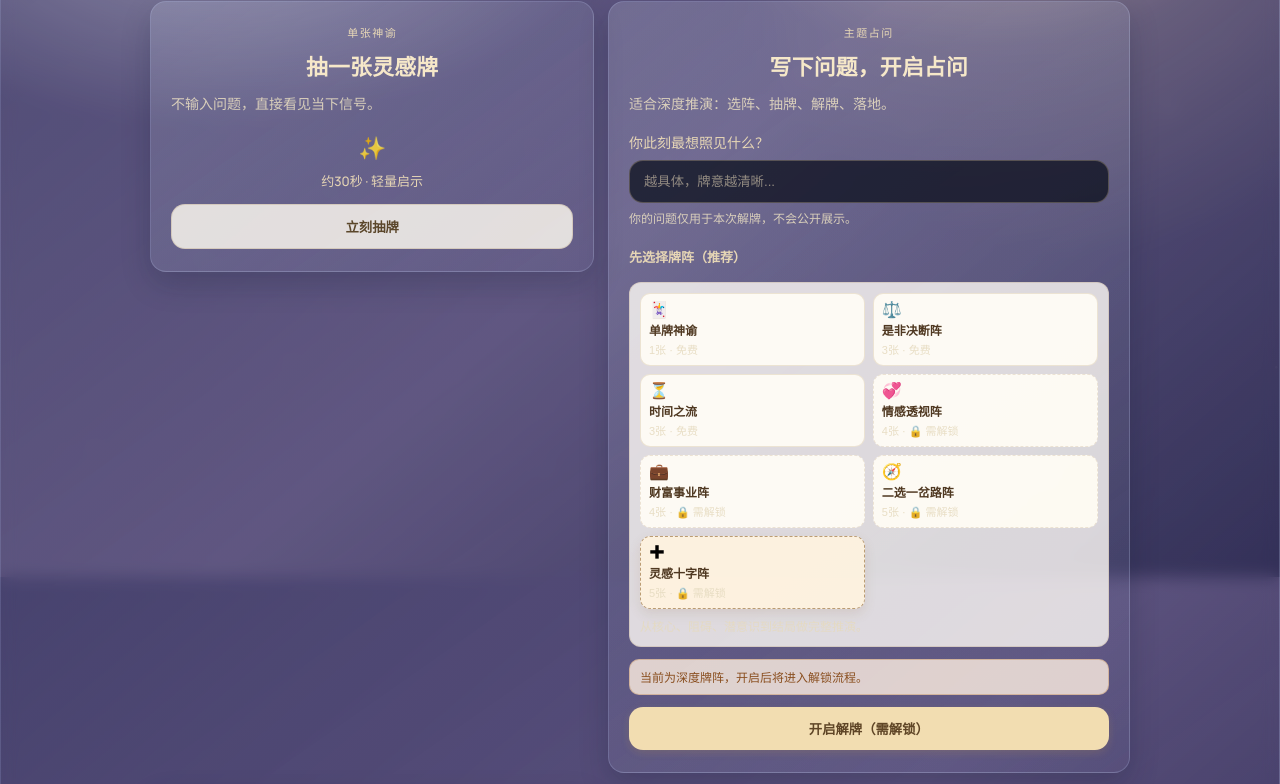
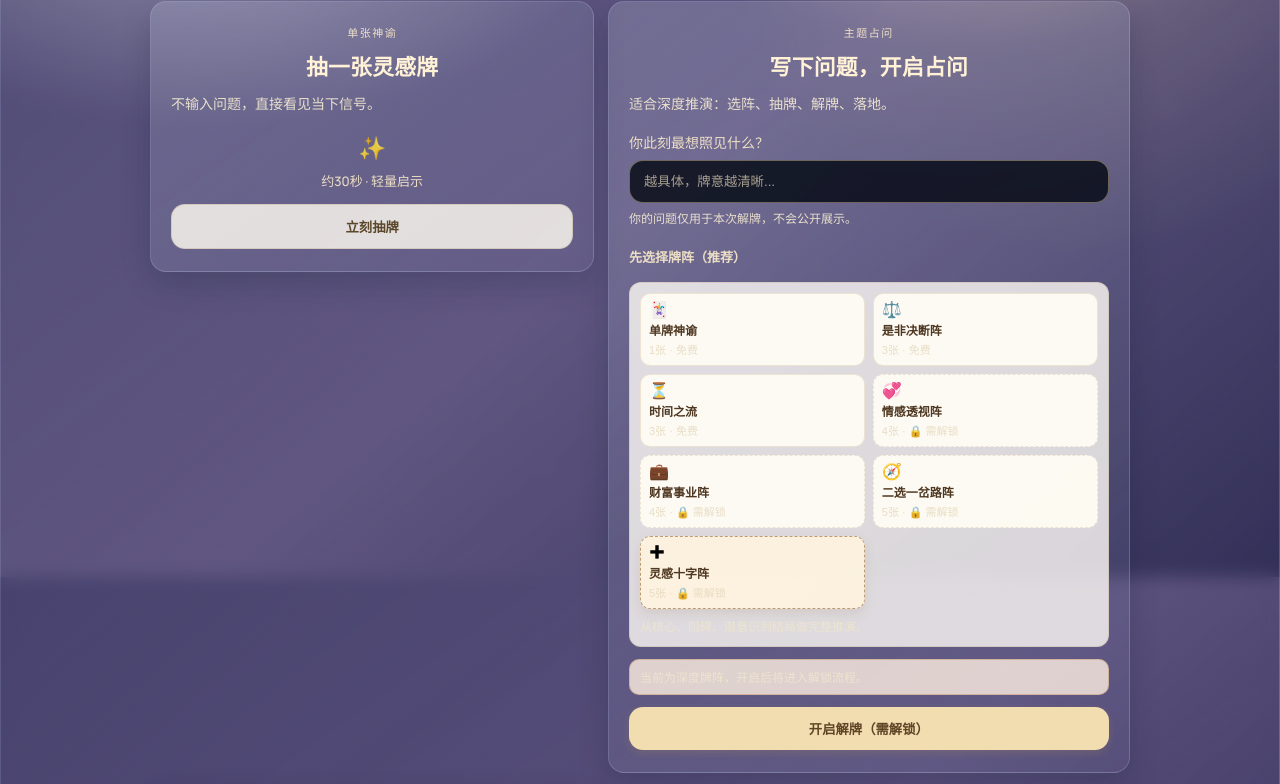
Before and after one commit to jingni0618/-, a plain HTML site: page index.html in a window 1280 px wide. Shown: the part 223-1007 px from the top of the page. Drawn offline with nearby package versions, Linux system fonts and the light colour scheme.

Commit message:
更新0418

```diff
--- a/script.js
+++ b/script.js
@@ -1,8 +1,8 @@
 const deck = [
-  { name: "愚者", emoji: "🚶‍♂️", meaning: "新的开始、自发性、信念的飞跃" }, { name: "魔术师", emoji: "🪄", meaning: "创造力、技能、意志力" }, { name: "女祭司", emoji: "🌙", meaning: "直觉、潜意识、神秘" }, { name: "女皇", emoji: "👑", meaning: "丰收、母性、自然" }, { name: "皇帝", emoji: "🏰", meaning: "权威、结构、稳定" }, { name: "教皇", emoji: "📜", meaning: "传统、信仰、指引" }, { name: "恋人", emoji: "❤️", meaning: "爱、和谐、关系" }, { name: "战车", emoji: " रथ", meaning: "控制、意志力、行动" }, { name: "力量", emoji: "🦁", meaning: "勇气、耐心、温柔" }, { name: "隐士", emoji: "🏮", meaning: "灵魂探索、孤独、内省" }, { name: "命运之轮", emoji: "🎡", meaning: "好运、业力、转折点" }, { name: "正义", emoji: "⚖️", meaning: "公平、真相、因果" }, { name: "倒吊人", emoji: "🦇", meaning: "暂停、放手、换视角" }, { name: "死神", emoji: "💀", meaning: "结束、转变、彻底重生" }, { name: "节制", emoji: "⛲", meaning: "平衡、中庸、耐心" }, { name: "恶魔", emoji: "👿", meaning: "沉迷、物质主义、束缚" }, { name: "高塔", emoji: "⚡", meaning: "突变、混乱、崩塌" }, { name: "星星", emoji: "⭐", meaning: "希望、信念、治愈" }, { name: "月亮", emoji: "🌖", meaning: "幻觉、恐惧、潜意识" }, { name: "太阳", emoji: "☀️", meaning: "积极、活力、成功" }, { name: "审判", emoji: "📯", meaning: "重生、呼唤、宽恕" }, { name: "世界", emoji: "🌍", meaning: "完成、整合、圆满" },
+  { name: "愚者", emoji: "🚶‍♂️", meaning: "新的开始、自发性、信念的飞跃" }, { name: "魔术师", emoji: "🪄", meaning: "创造力、技能、意志力" }, { name: "女祭司", emoji: "🌙", meaning: "直觉、潜意识、神秘" }, { name: "女皇", emoji: "👑", meaning: "丰收、母性、自然" }, { name: "皇帝", emoji: "🏰", meaning: "权威、结构、稳定" }, { name: "教皇", emoji: "📜", meaning: "传统、信仰、指引" }, { name: "恋人", emoji: "❤️", meaning: "爱、和谐、关系" }, { name: "战车", emoji: "🏇", meaning: "控制、意志力、行动" }, { name: "力量", emoji: "🦁", meaning: "勇气、耐心、温柔" }, { name: "隐士", emoji: "🏮", meaning: "灵魂探索、孤独、内省" }, { name: "命运之轮", emoji: "🎡", meaning: "好运、业力、转折点" }, { name: "正义", emoji: "⚖️", meaning: "公平、真相、因果" }, { name: "倒吊人", emoji: "🦇", meaning: "暂停、放手、换视角" }, { name: "死神", emoji: "💀", meaning: "结束、转变、彻底重生" }, { name: "节制", emoji: "⛲", meaning: "平衡、中庸、耐心" }, { name: "恶魔", emoji: "👿", meaning: "沉迷、物质主义、束缚" }, { name: "高塔", emoji: "⚡", meaning: "突变、混乱、崩塌" }, { name: "星星", emoji: "⭐", meaning: "希望、信念、治愈" }, { name: "月亮", emoji: "🌖", meaning: "幻觉、恐惧、潜意识" }, { name: "太阳", emoji: "☀️", meaning: "积极、活力、成功" }, { name: "审判", emoji: "📯", meaning: "重生、呼唤、宽恕" }, { name: "世界", emoji: "🌍", meaning: "完成、整合、圆满" },
   { name: "权杖一", emoji: "🔥", meaning: "灵感、新机会" }, { name: "权杖二", emoji: "🗺️", meaning: "未来规划、决策" }, { name: "权杖三", emoji: "🚢", meaning: "远见、探索" }, { name: "权杖十", emoji: "🪵", meaning: "重担、压力" },
   { name: "圣杯一", emoji: "💧", meaning: "纯粹的爱、同情" }, { name: "圣杯二", emoji: "🥂", meaning: "统一、伴侣关系" }, { name: "圣杯三", emoji: "🍻", meaning: "庆祝、友谊" }, { name: "圣杯十", emoji: "🌈", meaning: "神圣的爱、家庭" },
-  { name: "宝剑一", emoji: "🗡️", meaning: "突破、清晰的思想" }, { name: "宝剑二", emoji: "盲", meaning: "僵局、困难的选择" }, { name: "宝剑三", emoji: "💔", meaning: "心碎、痛苦的分离" }, { name: "宝剑十", emoji: "📌", meaning: "痛苦的结局、低谷" },
+  { name: "宝剑一", emoji: "🗡️", meaning: "突破、清晰的思想" }, { name: "宝剑二", emoji: "⚔️", meaning: "僵局、困难的选择" }, { name: "宝剑三", emoji: "💔", meaning: "心碎、痛苦的分离" }, { name: "宝剑十", emoji: "📌", meaning: "痛苦的结局、低谷" },
   { name: "星币一", emoji: "🪙", meaning: "新的财务机会" }, { name: "星币二", emoji: "🤹", meaning: "平衡、资金管理" }, { name: "星币三", emoji: "🤝", meaning: "团队合作、技能" }, { name: "星币十", emoji: "🏡", meaning: "财富传承、长期成功" }
 ];
 
--- a/style.css
+++ b/style.css
@@ -1497,3 +1497,58 @@ body[data-phase="night"] { background: linear-gradient(140deg, #101a36, #1b2747
     width: 100%;
   }
 }
+
+/* Readability tune-up */
+body {
+  -webkit-font-smoothing: antialiased;
+  text-rendering: optimizeLegibility;
+}
+
+.choice-card__desc,
+.field-hint,
+.pay-hint,
+.spread-guide-text,
+.timeline-item-snippet,
+.contact-desc,
+.growth-intro,
+.vault-meta,
+.energy-text,
+.daily-quote {
+  color: rgba(238, 229, 207, 0.96) !important;
+}
+
+.choice-card__title,
+.classic-title,
+.daily-title,
+.timeline-item-main,
+.journal-notebook h4 {
+  color: #fff2d6 !important;
+}
+
+.input-group label,
+.spread-guide-head,
+.choice-card__feature,
+.choice-card__eyebrow,
+.timeline-toolbar label,
+.timeline-summary-label {
+  color: rgba(245, 231, 201, 0.94) !important;
+}
+
+.phase-chip,
+.icon-btn,
+.top-nav .icon-btn {
+  color: #f8ecd3 !important;
+}
+
+.input-group input,
+.input-group select,
+.input-group textarea {
+  background: rgba(7, 11, 22, 0.84) !important;
+  border-color: rgba(224, 202, 164, 0.44) !important;
+  color: #fff1d2 !important;
+}
+
+.input-group input::placeholder,
+.input-group textarea::placeholder {
+  color: rgba(237, 223, 193, 0.68) !important;
+}
```
